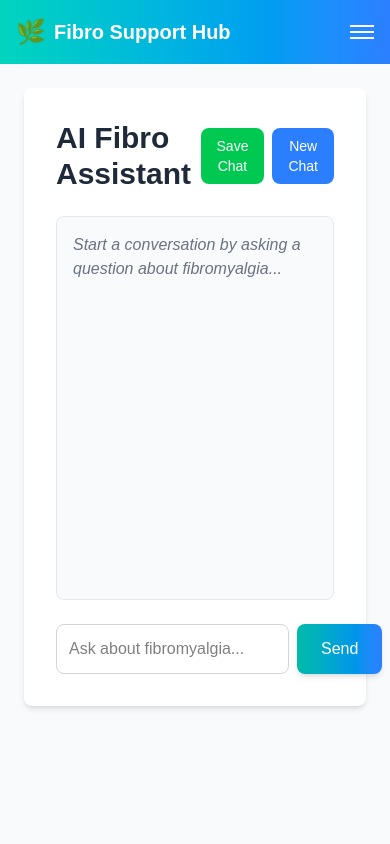
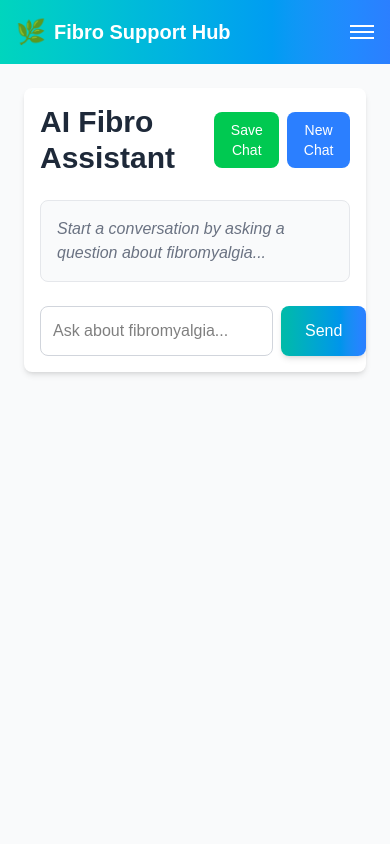
Before and after one commit to Jens-Space/chronic-haven, a Next.js app: page /chatbot in a window 390 px wide. Shown: the top 844 px of the page. Built offline with nearby package versions, Linux system fonts and the light colour scheme.

Commit message:
commit message for chatbot update

```diff
--- a/src/app/chatbot/page.tsx
+++ b/src/app/chatbot/page.tsx
@@ -206,7 +206,7 @@
   };
 
   return (
-    <div className="bg-white rounded-lg shadow-md p-8">
+    <div className="bg-white rounded-lg shadow-md p-4 md:p-8">
       <div className="flex justify-between items-center mb-6">
         <h1 className="text-3xl font-bold text-gray-800">AI Fibro Assistant</h1>
         <div className="flex gap-2">
@@ -278,8 +278,8 @@
         )}
 
         {/* Main Chat Area */}
-        <div className="flex-1">
-          <div className="border border-gray-200 h-96 overflow-y-auto p-4 mb-6 rounded-lg bg-gray-50">
+        <div className="flex-1 flex flex-col">
+          <div className="border border-gray-200 flex-1 overflow-y-auto p-4 mb-6 rounded-lg bg-gray-50 min-h-0">
             {messages.length === 0 && (
               <p className="text-gray-500 italic">Start a conversation by asking a question about fibromyalgia...</p>
             )}
```
